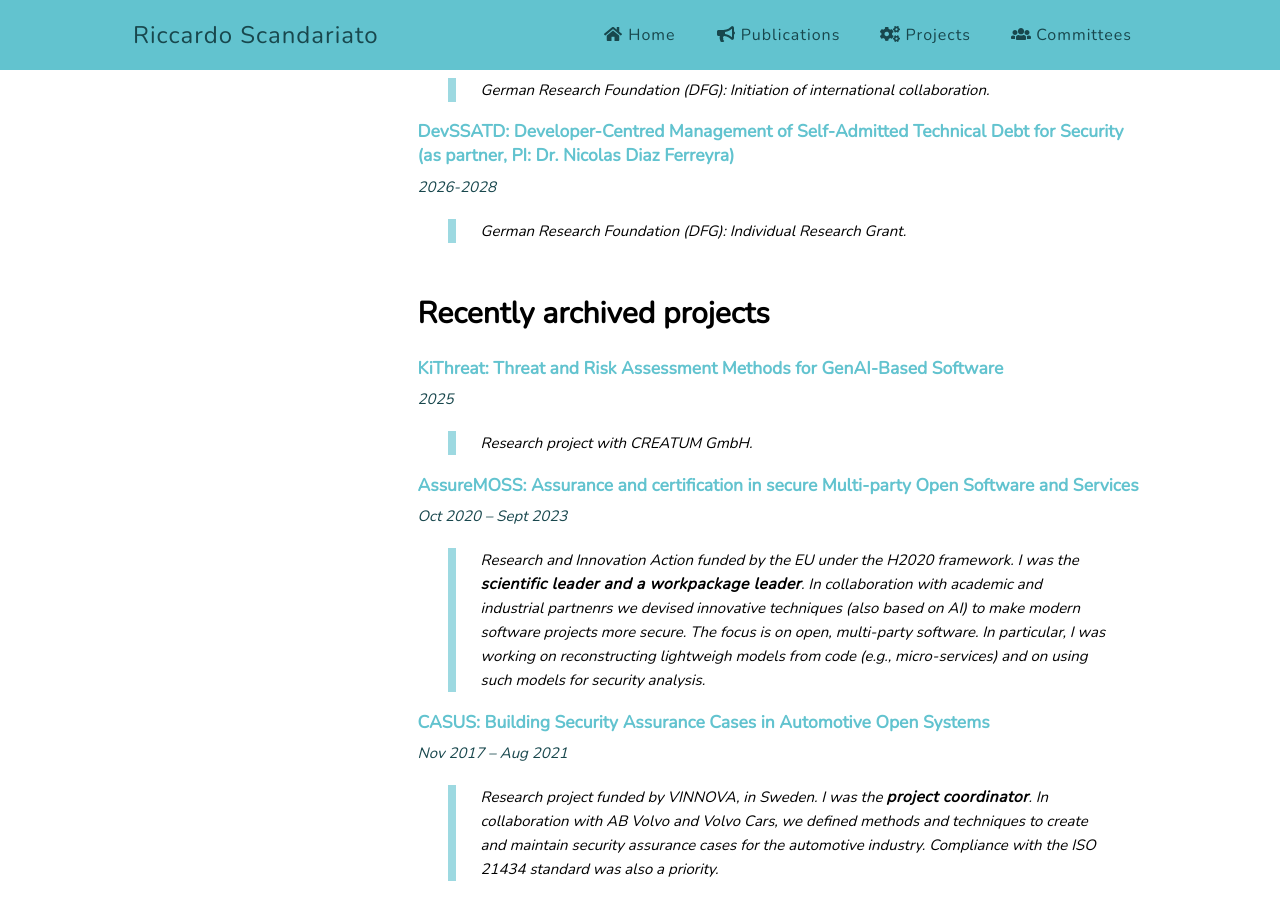
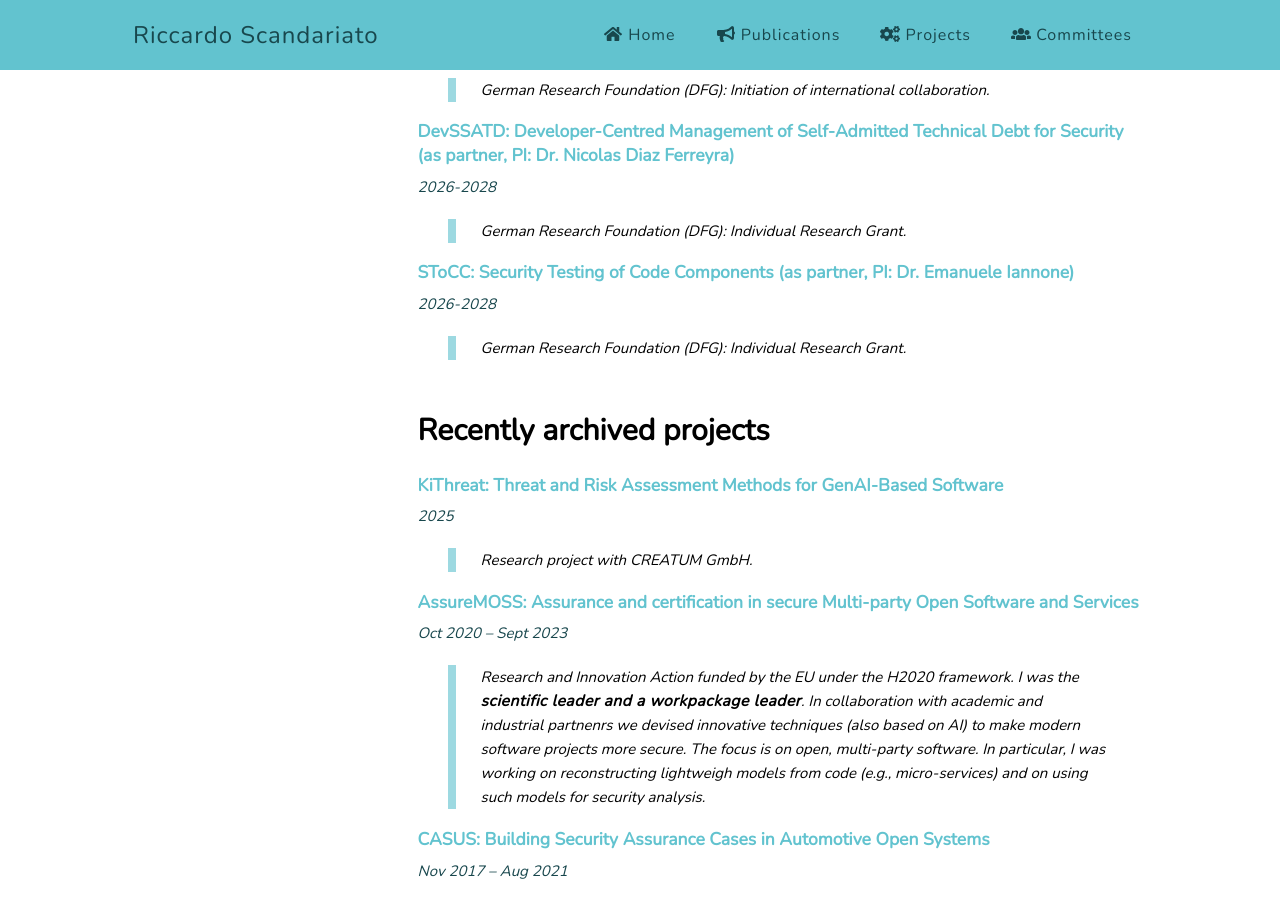
Before and after one commit to riccardoscandariato/riccardoscandariato.github.io, a Jekyll site: the page built from projects.md, in a window 1280 px wide and 900 px high, scrolled down 394 px. Built offline with Jekyll 4.4.1, drawn with Linux system fonts in a browser that asks for light colours.

Commit message:
more projects

```diff
--- a/projects.md
+++ b/projects.md
@@ -23,6 +23,12 @@ German Research Foundation (DFG): Initiation of international collaboration.
 </blockquote>
 
 <h3>DevSSATD: Developer-Centred Management of Self-Admitted Technical Debt for Security (as partner, PI: Dr. Nicolas Diaz Ferreyra)</h3>
+<h4 class="subtitle">2026-2028</h4>
+<blockquote>
+German Research Foundation (DFG): Individual Research Grant.
+</blockquote>
+
+<h3>SToCC: Security Testing of Code Components (as partner, PI: Dr. Emanuele Iannone)</h3>
 <h4 class="subtitle">2026-2028</h4>
 <blockquote>
 German Research Foundation (DFG): Individual Research Grant.
```
